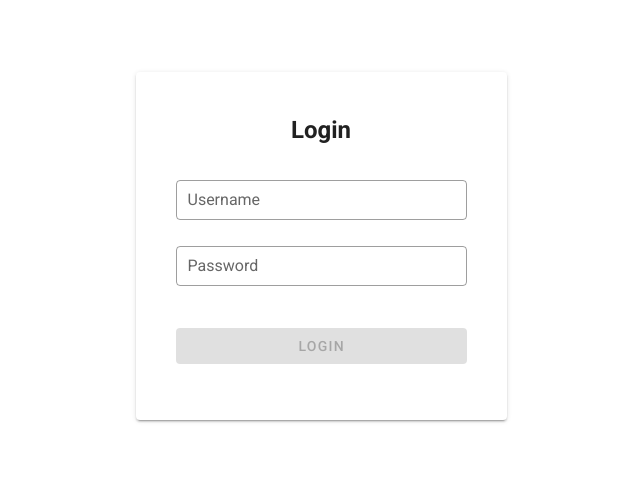
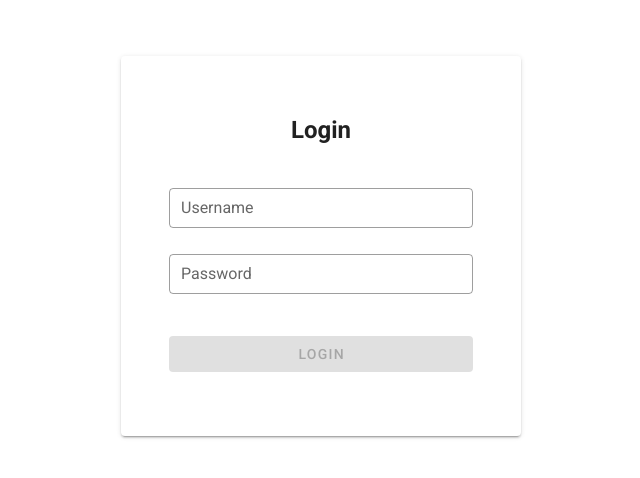
Before and after one commit to SokkunNORN/vue-learning, a Vue app: page /login in a window 1280 px wide. Shown: the part 154-632 px from the top of the page, without its empty margins (319-959 px from the left). Built offline with nearby package versions, Linux system fonts and the light colour scheme.

Commit message:
fix layout login

```diff
--- a/src/views/auth/Login.vue
+++ b/src/views/auth/Login.vue
@@ -1,14 +1,15 @@
 <template>
   <v-app>
-      <v-container bg fill-height grid-list-md text-center>
+      <v-container bg fill-height grid-list-md text-center fluid>
         <v-layout row wrap align-center>
           <v-flex>
             <v-row  align="center" justify="center">
               <v-col
-                cols="4">
+                cols="12">
                 <v-card
-                  class="pa-6">
-                  <h2 class="mt-4 mb-4 text-center">Login</h2>
+                  class="pa-8 mx-auto"
+                  max-width="400">
+                  <h2 class="mt-6 mb-6 text-center">Login</h2>
 
                   <v-card-text>
                     <v-text-field
```
